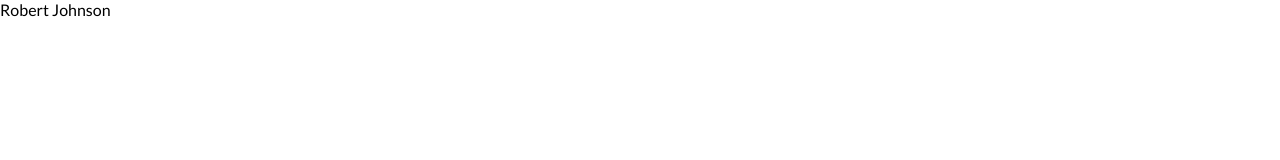
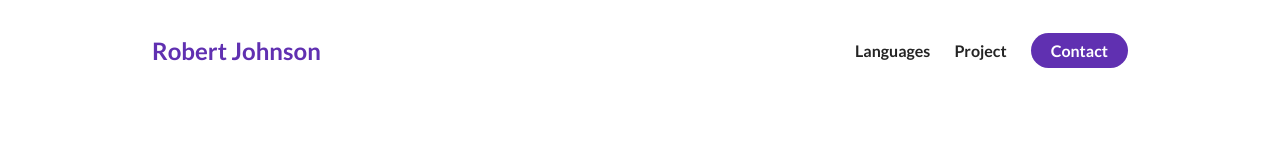
Before and after one commit to RJ-Bit2005/E-Portfolio, a plain HTML site: page index.html in a window 1280 px wide. Drawn offline with Linux system fonts and the light colour scheme.

Commit message:
Worked on Nav Bar, both CSS and HTML.

```diff
--- a/index.html
+++ b/index.html
@@ -12,7 +12,21 @@
             <div class="personal__logo">Robert Johnson</div>
             <ul class="nav__link--list">
                <li>
-                <a href=""></a>
+                <a href="" class="
+                nav__link--anchor
+                link__hover-effect
+                link__hover-effect--black">Languages</a>
+               </li>
+               <li>
+                <a href="" class="
+                nav__link--anchor
+                link__hover-effect
+                link__hover-effect--black">Project</a>
+               </li>
+               <li>
+                <a href="" class="
+                nav__link--anchor
+                nav__link--anchor-primary">Contact</a>
                </li>
             </ul>
         </nav>
--- a/styles.css
+++ b/styles.css
@@ -16,3 +16,53 @@ p {
     line-height: 1.5;
     font-size: 16px;
 }
+
+li {
+    list-style: none;
+}
+
+/*
+
+Navigation Bar
+
+*/
+
+nav {
+    height: 100px;
+    width: 100%;
+    max-width: 1000px;
+    margin: 0 auto;
+    display: flex;
+    justify-content: space-between;
+    align-items: center;
+}
+
+.nav__link--list {
+    display: flex;
+}
+
+.nav__link--anchor {
+    margin: 0 12px;
+    color: #242424;
+    text-decoration: none;
+    font-weight: 700;
+}
+
+.nav__link--anchor-primary {
+    background-color: #6030b1;
+    padding: 8px 20px;
+    border-radius: 50px;
+    color: white;
+    transition: all 300ms ease;
+}
+
+.nav__link--anchor-primary:hover {
+    background-color: #5d3eff;
+}
+
+.personal__logo {
+    font-size: 24px;
+    color: #6030b1;
+    margin: 0 12px;
+    font-weight: bold;
+}
```
